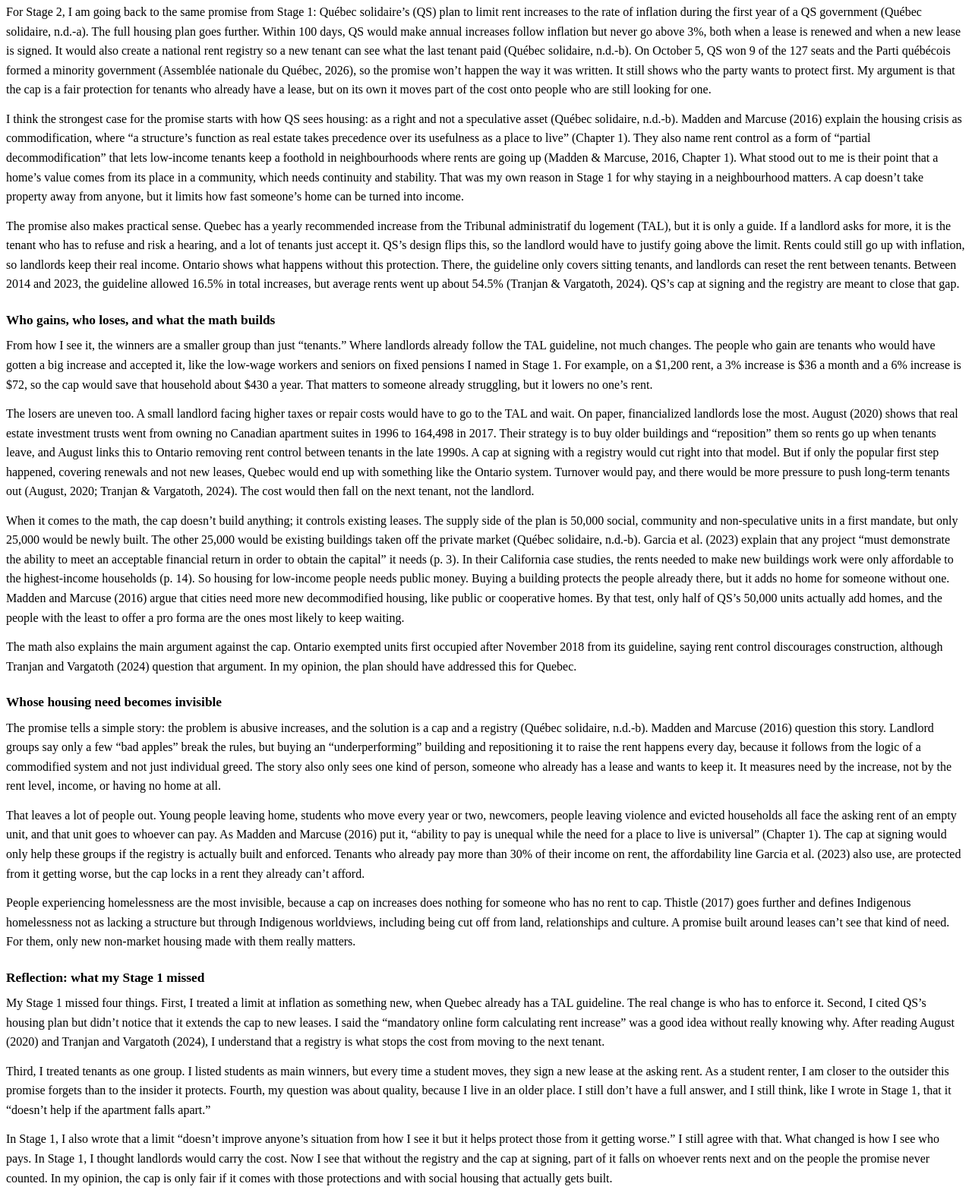
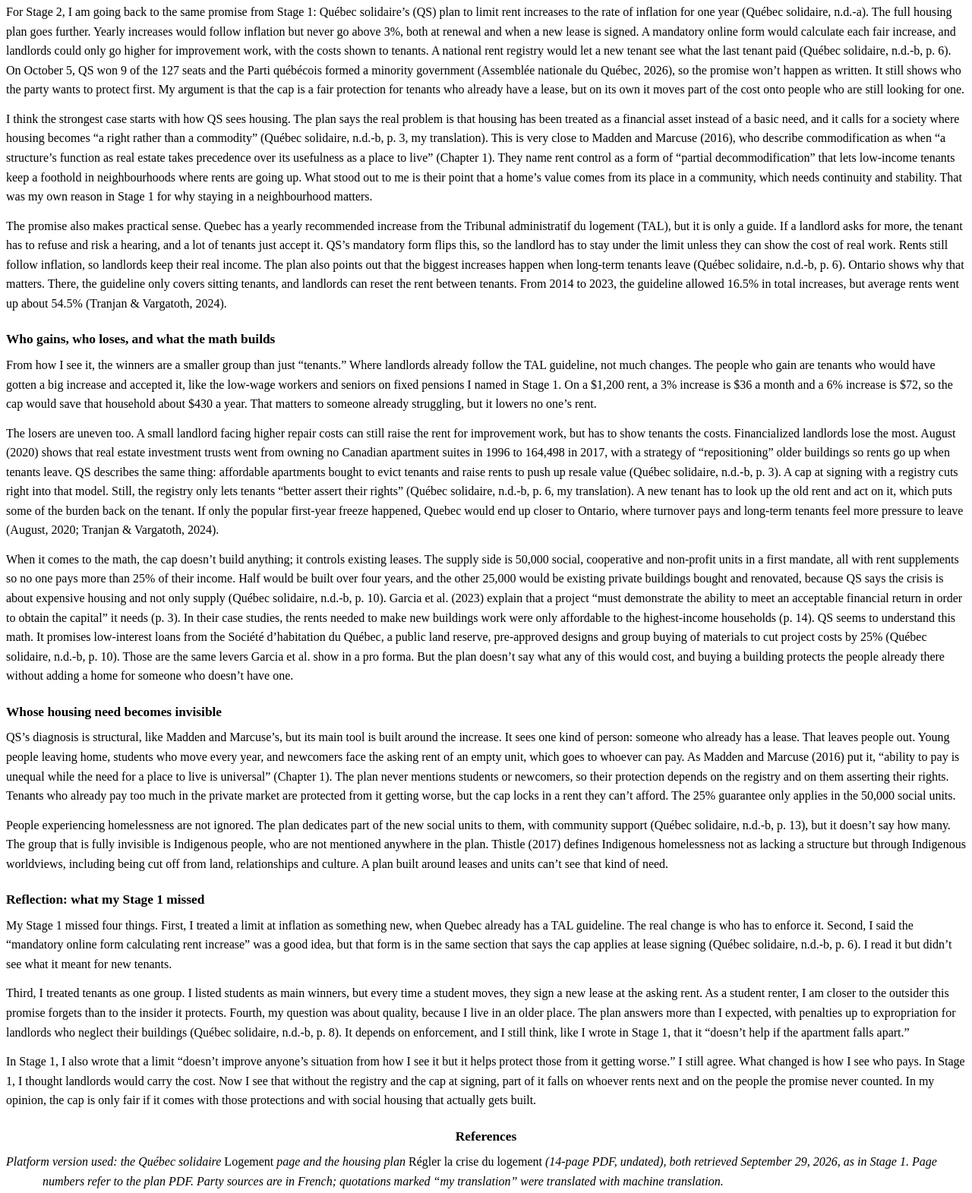
Before and after one commit to stefanskaliks6-hash/STEFAN-, a plain HTML site: page stage2/stage2-final.html in a window 1280 px wide. Shown: the part 214-1785 px from the top of the page at 76% size. Drawn offline with Linux system fonts and the light colour scheme.

Commit message:
Stage 2: verify against QS housing plan PDF, add page cites, correct claims
Co-Authored-By: Claude Opus 5.5 <noreply@anthropic.com>
Claude-Session: https://claude.ai/code/session_015uer5tU9f2eV9XqRJpdurt

```diff
--- a/stage2/stage2-final.html
+++ b/stage2/stage2-final.html
@@ -46,146 +46,144 @@ increases</h1>
 strongest case</h2>
 <p>For Stage 2, I am going back to the same promise from Stage 1: Québec
 solidaire’s (QS) plan to limit rent increases to the rate of inflation
-during the first year of a QS government (Québec solidaire, n.d.-a). The
-full housing plan goes further. Within 100 days, QS would make annual
-increases follow inflation but never go above 3%, both when a lease is
-renewed and when a new lease is signed. It would also create a national
-rent registry so a new tenant can see what the last tenant paid (Québec
-solidaire, n.d.-b). On October 5, QS won 9 of the 127 seats and the
-Parti québécois formed a minority government (Assemblée nationale du
-Québec, 2026), so the promise won’t happen the way it was written. It
-still shows who the party wants to protect first. My argument is that
-the cap is a fair protection for tenants who already have a lease, but
-on its own it moves part of the cost onto people who are still looking
-for one.</p>
-<p>I think the strongest case for the promise starts with how QS sees
-housing: as a right and not a speculative asset (Québec solidaire,
-n.d.-b). Madden and Marcuse (2016) explain the housing crisis as
-commodification, where “a structure’s function as real estate takes
-precedence over its usefulness as a place to live” (Chapter 1). They
-also name rent control as a form of “partial decommodification” that
+for one year (Québec solidaire, n.d.-a). The full housing plan goes
+further. Yearly increases would follow inflation but never go above 3%,
+both at renewal and when a new lease is signed. A mandatory online form
+would calculate each fair increase, and landlords could only go higher
+for improvement work, with the costs shown to tenants. A national rent
+registry would let a new tenant see what the last tenant paid (Québec
+solidaire, n.d.-b, p. 6). On October 5, QS won 9 of the 127 seats and
+the Parti québécois formed a minority government (Assemblée nationale du
+Québec, 2026), so the promise won’t happen as written. It still shows
+who the party wants to protect first. My argument is that the cap is a
+fair protection for tenants who already have a lease, but on its own it
+moves part of the cost onto people who are still looking for one.</p>
+<p>I think the strongest case starts with how QS sees housing. The plan
+says the real problem is that housing has been treated as a financial
+asset instead of a basic need, and it calls for a society where housing
+becomes “a right rather than a commodity” (Québec solidaire, n.d.-b,
+p. 3, my translation). This is very close to Madden and Marcuse (2016),
+who describe commodification as when “a structure’s function as real
+estate takes precedence over its usefulness as a place to live” (Chapter
+1). They name rent control as a form of “partial decommodification” that
 lets low-income tenants keep a foothold in neighbourhoods where rents
-are going up (Madden &amp; Marcuse, 2016, Chapter 1). What stood out to
-me is their point that a home’s value comes from its place in a
-community, which needs continuity and stability. That was my own reason
-in Stage 1 for why staying in a neighbourhood matters. A cap doesn’t
-take property away from anyone, but it limits how fast someone’s home
-can be turned into income.</p>
+are going up. What stood out to me is their point that a home’s value
+comes from its place in a community, which needs continuity and
+stability. That was my own reason in Stage 1 for why staying in a
+neighbourhood matters.</p>
 <p>The promise also makes practical sense. Quebec has a yearly
 recommended increase from the Tribunal administratif du logement (TAL),
-but it is only a guide. If a landlord asks for more, it is the tenant
-who has to refuse and risk a hearing, and a lot of tenants just accept
-it. QS’s design flips this, so the landlord would have to justify going
-above the limit. Rents could still go up with inflation, so landlords
-keep their real income. Ontario shows what happens without this
-protection. There, the guideline only covers sitting tenants, and
-landlords can reset the rent between tenants. Between 2014 and 2023, the
-guideline allowed 16.5% in total increases, but average rents went up
-about 54.5% (Tranjan &amp; Vargatoth, 2024). QS’s cap at signing and the
-registry are meant to close that gap.</p>
+but it is only a guide. If a landlord asks for more, the tenant has to
+refuse and risk a hearing, and a lot of tenants just accept it. QS’s
+mandatory form flips this, so the landlord has to stay under the limit
+unless they can show the cost of real work. Rents still follow
+inflation, so landlords keep their real income. The plan also points out
+that the biggest increases happen when long-term tenants leave (Québec
+solidaire, n.d.-b, p. 6). Ontario shows why that matters. There, the
+guideline only covers sitting tenants, and landlords can reset the rent
+between tenants. From 2014 to 2023, the guideline allowed 16.5% in total
+increases, but average rents went up about 54.5% (Tranjan &amp;
+Vargatoth, 2024).</p>
 <h2 id="who-gains-who-loses-and-what-the-math-builds">Who gains, who
 loses, and what the math builds</h2>
 <p>From how I see it, the winners are a smaller group than just
 “tenants.” Where landlords already follow the TAL guideline, not much
 changes. The people who gain are tenants who would have gotten a big
 increase and accepted it, like the low-wage workers and seniors on fixed
-pensions I named in Stage 1. For example, on a $1,200 rent, a 3%
-increase is $36 a month and a 6% increase is $72, so the cap would save
-that household about $430 a year. That matters to someone already
-struggling, but it lowers no one’s rent.</p>
-<p>The losers are uneven too. A small landlord facing higher taxes or
-repair costs would have to go to the TAL and wait. On paper,
-financialized landlords lose the most. August (2020) shows that real
-estate investment trusts went from owning no Canadian apartment suites
-in 1996 to 164,498 in 2017. Their strategy is to buy older buildings and
-“reposition” them so rents go up when tenants leave, and August links
-this to Ontario removing rent control between tenants in the late 1990s.
-A cap at signing with a registry would cut right into that model. But if
-only the popular first step happened, covering renewals and not new
-leases, Quebec would end up with something like the Ontario system.
-Turnover would pay, and there would be more pressure to push long-term
-tenants out (August, 2020; Tranjan &amp; Vargatoth, 2024). The cost
-would then fall on the next tenant, not the landlord.</p>
+pensions I named in Stage 1. On a $1,200 rent, a 3% increase is $36 a
+month and a 6% increase is $72, so the cap would save that household
+about $430 a year. That matters to someone already struggling, but it
+lowers no one’s rent.</p>
+<p>The losers are uneven too. A small landlord facing higher repair
+costs can still raise the rent for improvement work, but has to show
+tenants the costs. Financialized landlords lose the most. August (2020)
+shows that real estate investment trusts went from owning no Canadian
+apartment suites in 1996 to 164,498 in 2017, with a strategy of
+“repositioning” older buildings so rents go up when tenants leave. QS
+describes the same thing: affordable apartments bought to evict tenants
+and raise rents to push up resale value (Québec solidaire, n.d.-b,
+p. 3). A cap at signing with a registry cuts right into that model.
+Still, the registry only lets tenants “better assert their rights”
+(Québec solidaire, n.d.-b, p. 6, my translation). A new tenant has to
+look up the old rent and act on it, which puts some of the burden back
+on the tenant. If only the popular first-year freeze happened, Quebec
+would end up closer to Ontario, where turnover pays and long-term
+tenants feel more pressure to leave (August, 2020; Tranjan &amp;
+Vargatoth, 2024).</p>
 <p>When it comes to the math, the cap doesn’t build anything; it
-controls existing leases. The supply side of the plan is 50,000 social,
-community and non-speculative units in a first mandate, but only 25,000
-would be newly built. The other 25,000 would be existing buildings taken
-off the private market (Québec solidaire, n.d.-b). Garcia et al. (2023)
-explain that any project “must demonstrate the ability to meet an
+controls existing leases. The supply side is 50,000 social, cooperative
+and non-profit units in a first mandate, all with rent supplements so no
+one pays more than 25% of their income. Half would be built over four
+years, and the other 25,000 would be existing private buildings bought
+and renovated, because QS says the crisis is about expensive housing and
+not only supply (Québec solidaire, n.d.-b, p. 10). Garcia et al. (2023)
+explain that a project “must demonstrate the ability to meet an
 acceptable financial return in order to obtain the capital” it needs
-(p. 3). In their California case studies, the rents needed to make new
-buildings work were only affordable to the highest-income households
-(p. 14). So housing for low-income people needs public money. Buying a
-building protects the people already there, but it adds no home for
-someone without one. Madden and Marcuse (2016) argue that cities need
-more new decommodified housing, like public or cooperative homes. By
-that test, only half of QS’s 50,000 units actually add homes, and the
-people with the least to offer a pro forma are the ones most likely to
-keep waiting.</p>
-<p>The math also explains the main argument against the cap. Ontario
-exempted units first occupied after November 2018 from its guideline,
-saying rent control discourages construction, although Tranjan and
-Vargatoth (2024) question that argument. In my opinion, the plan should
-have addressed this for Quebec.</p>
+(p. 3). In their case studies, the rents needed to make new buildings
+work were only affordable to the highest-income households (p. 14). QS
+seems to understand this math. It promises low-interest loans from the
+Société d’habitation du Québec, a public land reserve, pre-approved
+designs and group buying of materials to cut project costs by 25%
+(Québec solidaire, n.d.-b, p. 10). Those are the same levers Garcia et
+al. show in a pro forma. But the plan doesn’t say what any of this would
+cost, and buying a building protects the people already there without
+adding a home for someone who doesn’t have one.</p>
 <h2 id="whose-housing-need-becomes-invisible">Whose housing need becomes
 invisible</h2>
-<p>The promise tells a simple story: the problem is abusive increases,
-and the solution is a cap and a registry (Québec solidaire, n.d.-b).
-Madden and Marcuse (2016) question this story. Landlord groups say only
-a few “bad apples” break the rules, but buying an “underperforming”
-building and repositioning it to raise the rent happens every day,
-because it follows from the logic of a commodified system and not just
-individual greed. The story also only sees one kind of person, someone
-who already has a lease and wants to keep it. It measures need by the
-increase, not by the rent level, income, or having no home at all.</p>
-<p>That leaves a lot of people out. Young people leaving home, students
-who move every year or two, newcomers, people leaving violence and
-evicted households all face the asking rent of an empty unit, and that
-unit goes to whoever can pay. As Madden and Marcuse (2016) put it,
-“ability to pay is unequal while the need for a place to live is
-universal” (Chapter 1). The cap at signing would only help these groups
-if the registry is actually built and enforced. Tenants who already pay
-more than 30% of their income on rent, the affordability line Garcia et
-al. (2023) also use, are protected from it getting worse, but the cap
-locks in a rent they already can’t afford.</p>
-<p>People experiencing homelessness are the most invisible, because a
-cap on increases does nothing for someone who has no rent to cap.
-Thistle (2017) goes further and defines Indigenous homelessness not as
+<p>QS’s diagnosis is structural, like Madden and Marcuse’s, but its main
+tool is built around the increase. It sees one kind of person: someone
+who already has a lease. That leaves people out. Young people leaving
+home, students who move every year, and newcomers face the asking rent
+of an empty unit, which goes to whoever can pay. As Madden and Marcuse
+(2016) put it, “ability to pay is unequal while the need for a place to
+live is universal” (Chapter 1). The plan never mentions students or
+newcomers, so their protection depends on the registry and on them
+asserting their rights. Tenants who already pay too much in the private
+market are protected from it getting worse, but the cap locks in a rent
+they can’t afford. The 25% guarantee only applies in the 50,000 social
+units.</p>
+<p>People experiencing homelessness are not ignored. The plan dedicates
+part of the new social units to them, with community support (Québec
+solidaire, n.d.-b, p. 13), but it doesn’t say how many. The group that
+is fully invisible is Indigenous people, who are not mentioned anywhere
+in the plan. Thistle (2017) defines Indigenous homelessness not as
 lacking a structure but through Indigenous worldviews, including being
-cut off from land, relationships and culture. A promise built around
-leases can’t see that kind of need. For them, only new non-market
-housing made with them really matters.</p>
+cut off from land, relationships and culture. A plan built around leases
+and units can’t see that kind of need.</p>
 <h2 id="reflection-what-my-stage-1-missed">Reflection: what my Stage 1
 missed</h2>
 <p>My Stage 1 missed four things. First, I treated a limit at inflation
 as something new, when Quebec already has a TAL guideline. The real
-change is who has to enforce it. Second, I cited QS’s housing plan but
-didn’t notice that it extends the cap to new leases. I said the
-“mandatory online form calculating rent increase” was a good idea
-without really knowing why. After reading August (2020) and Tranjan and
-Vargatoth (2024), I understand that a registry is what stops the cost
-from moving to the next tenant.</p>
+change is who has to enforce it. Second, I said the “mandatory online
+form calculating rent increase” was a good idea, but that form is in the
+same section that says the cap applies at lease signing (Québec
+solidaire, n.d.-b, p. 6). I read it but didn’t see what it meant for new
+tenants.</p>
 <p>Third, I treated tenants as one group. I listed students as main
 winners, but every time a student moves, they sign a new lease at the
 asking rent. As a student renter, I am closer to the outsider this
 promise forgets than to the insider it protects. Fourth, my question was
-about quality, because I live in an older place. I still don’t have a
-full answer, and I still think, like I wrote in Stage 1, that it
+about quality, because I live in an older place. The plan answers more
+than I expected, with penalties up to expropriation for landlords who
+neglect their buildings (Québec solidaire, n.d.-b, p. 8). It depends on
+enforcement, and I still think, like I wrote in Stage 1, that it
 “doesn’t help if the apartment falls apart.”</p>
 <p>In Stage 1, I also wrote that a limit “doesn’t improve anyone’s
 situation from how I see it but it helps protect those from it getting
-worse.” I still agree with that. What changed is how I see who pays. In
-Stage 1, I thought landlords would carry the cost. Now I see that
-without the registry and the cap at signing, part of it falls on whoever
-rents next and on the people the promise never counted. In my opinion,
-the cap is only fair if it comes with those protections and with social
-housing that actually gets built.</p>
+worse.” I still agree. What changed is how I see who pays. In Stage 1, I
+thought landlords would carry the cost. Now I see that without the
+registry and the cap at signing, part of it falls on whoever rents next
+and on the people the promise never counted. In my opinion, the cap is
+only fair if it comes with those protections and with social housing
+that actually gets built.</p>
 <section id="references" class="refs">
 <h2>References</h2>
 <p><em>Platform version used: the Québec solidaire</em> Logement
-<em>page and the housing plan</em> Plan logement : Régler la crise du
-logement, <em>both retrieved September 29, 2026, as in Stage 1. Party
-sources are in French and were read using machine translation.</em></p>
+<em>page and the housing plan</em> Régler la crise du logement
+<em>(14-page PDF, undated), both retrieved September 29, 2026, as in
+Stage 1. Page numbers refer to the plan PDF. Party sources are in
+French; quotations marked “my translation” were translated with machine
+translation.</em></p>
 <p>Anthropic. (2026). <em>Claude</em> [Large language model].
 https://claude.ai</p>
 <p>Assemblée nationale du Québec. (2026). <em>Composition of the
@@ -203,9 +201,10 @@ https://ternercenter.berkeley.edu/wp-content/uploads/2023/12/Making-It-Pencil-De
 The politics of crisis</em>. Verso.</p>
 <p>Québec solidaire. (n.d.-a). <em>Logement</em> [Housing]. Retrieved
 September 29, 2026, from https://quebecsolidaire.net/theme/logement</p>
-<p>Québec solidaire. (n.d.-b). <em>Plan logement : Régler la crise du
-logement</em> [Housing plan: Solving the housing crisis]. Retrieved
-September 29, 2026, from
+<p>Québec solidaire. (n.d.-b). <em>Régler la crise du logement : Pour
+une vision solidaire en habitation</em> [Solving the housing crisis: For
+a solidaire vision of housing] [Housing plan]. Retrieved September 29,
+2026, from
 https://cdn.prod.website-files.com/6a58006e8d06c0d8d7cc521d/6a942ae7a7073e50cb6efcff_Logement-8,5x11.pdf</p>
 <p>Thistle, J. (2017). <em>Indigenous definition of homelessness in
 Canada</em>. Canadian Observatory on Homelessness Press.
```
Also changed, not shown: stage2/stage2-final.md (+13 -17 lines), 1 other file.
